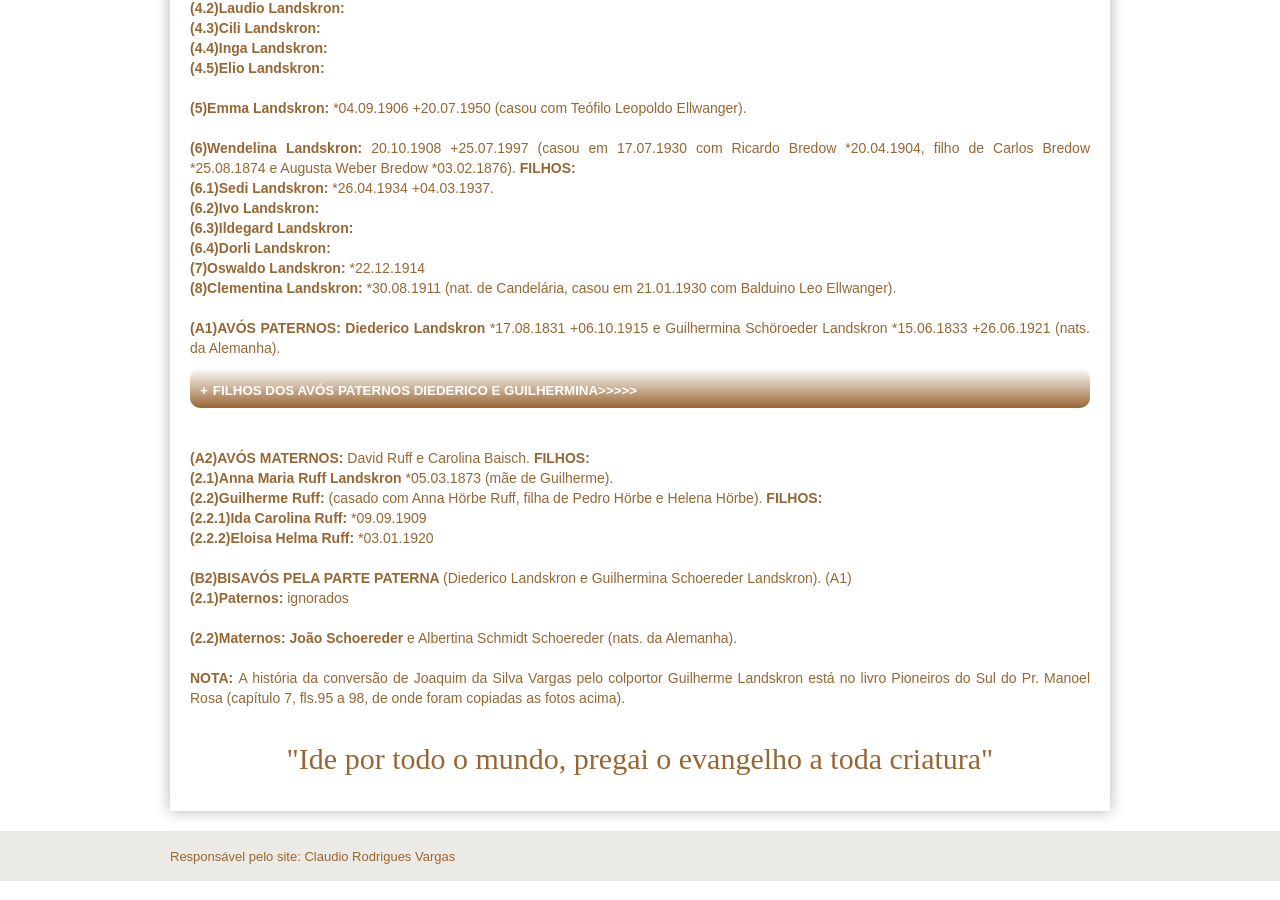
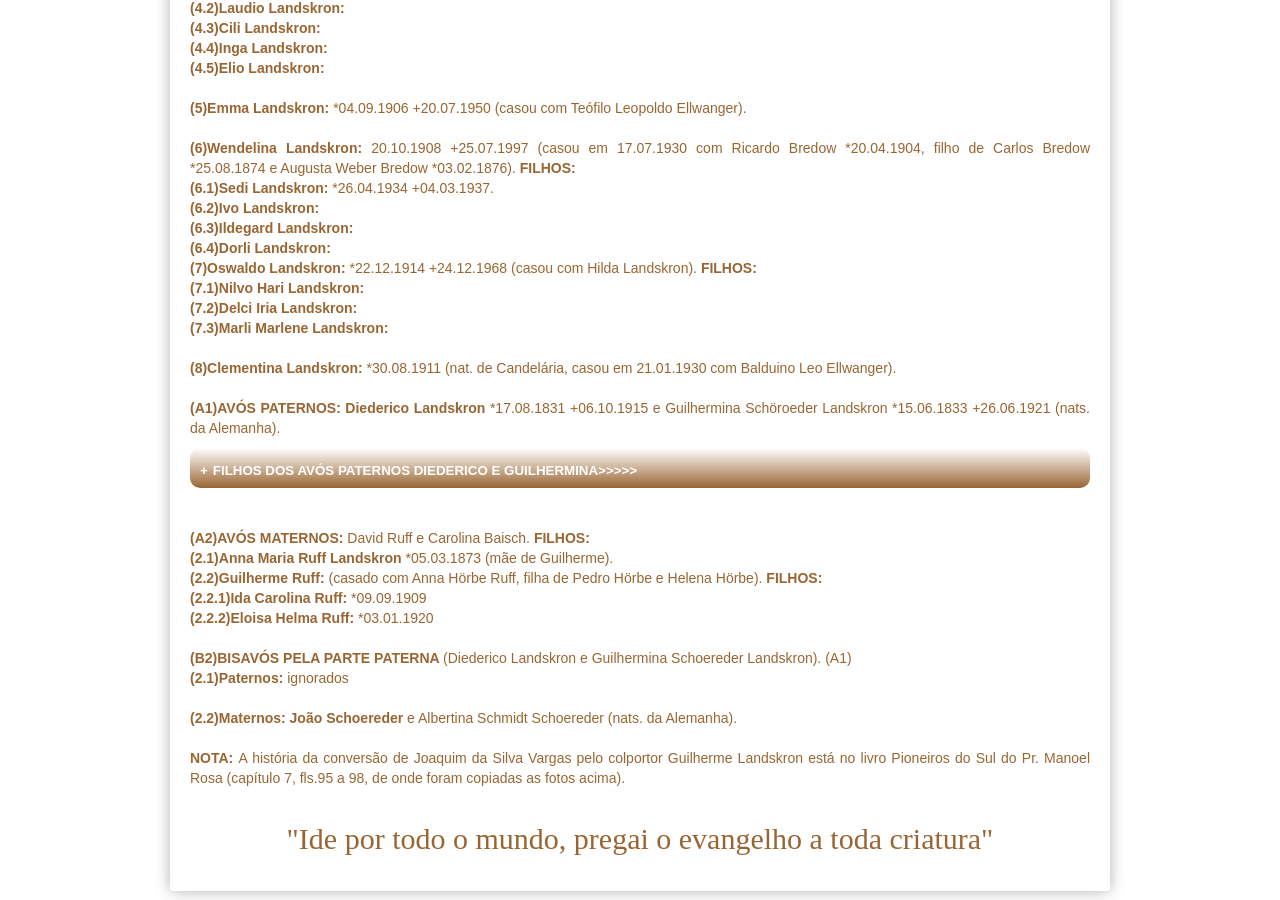
Before and after one commit to claudiovargas1955/claudiovargas1955.github.io, a Jekyll site: the page built from _pages/arvore-genealogica-de-guilherme landskron.html, in a window 1280 px wide and 900 px high, scrolled down 1514 px. Built offline with Jekyll 4.4.1, drawn with Linux system fonts in a browser that asks for light colours; some web fonts are replaced.

Commit message:
Update arvore-genealogica-de-guilherme landskron.html

```diff
--- a/_pages/arvore-genealogica-de-guilherme landskron.html
+++ b/_pages/arvore-genealogica-de-guilherme landskron.html
@@ -125,7 +125,11 @@ Germano Baumann *23.10.1877 e Teresa Wrasse Baumann *04.09.1874, naturais de Par
 <b>(6.3)Ildegard Landskron: </b><br>
 <b>(6.4)Dorli Landskron: </b><br>
 
-<b>(7)Oswaldo Landskron: </b>*22.12.1914 <br>
+<b>(7)Oswaldo Landskron: </b>*22.12.1914 +24.12.1968 (casou com Hilda Landskron). <b>FILHOS:</b><br>
+       <b>(7.1)Nilvo Hari Landskron: </b><br>
+       <b>(7.2)Delci Iria Landskron: </b><br>
+       <b>(7.3)Marli Marlene Landskron: </b><br><br>
+
 <b>(8)Clementina Landskron: </b>*30.08.1911 (nat. de Candelária, casou em 21.01.1930 com Balduino Leo Ellwanger).<br><br>
 
 <b>(A1)AVÓS PATERNOS: Diederico Landskron </b>*17.08.1831 +06.10.1915 e Guilhermina Schöroeder Landskron *15.06.1833 +26.06.1921
```
